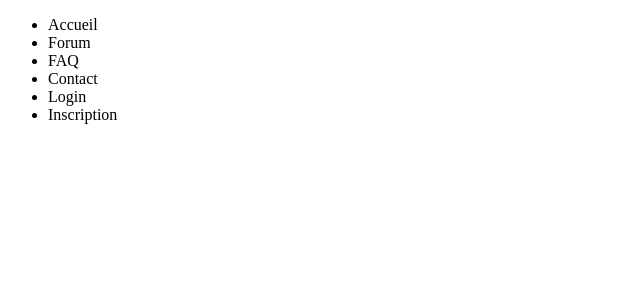
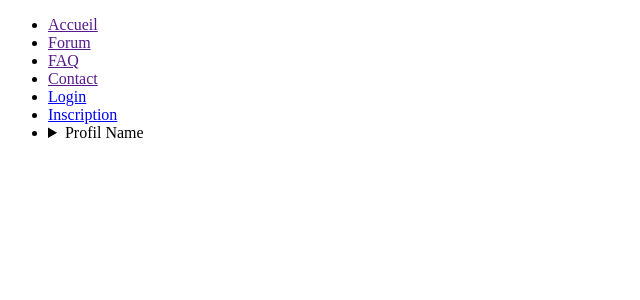
Before and after one commit to karima16/Projet_GestHostel, a PHP site: template Views/Pages/navigation.php in a window 1280 px wide. Shown: the top 300 px of the page, without its empty margins (0-640 px from the left). Run offline with PHP 8.4, Linux system fonts and the light colour scheme; the template is opened without the code that fills it, so the values that code supplies are empty.

Commit message:
navbar +- fini

```diff
--- a/Views/Pages/navigation.php
+++ b/Views/Pages/navigation.php
@@ -3,14 +3,40 @@
 <nav id="navigation">
 
 	<ul>
-		<li>Accueil</li>
-		<li>Forum</li>
-		<li>FAQ</li>
-		<li>Contact</li>
-		<li class="separation">Login</li>
-		<li>Inscription</li>
+		<li class="navigation"><a href="">Accueil</a></li>
+		<li class="navigation"><a href="">Forum</a></li>
+		<li class="navigation"><a href="">FAQ</a></li>
+		<li class="navigation"><a href="">Contact</a></li>
+		<li class="login navigation" ><a href="#">Login</a></li>
+		<li class="login navigation"><a href="#">Inscription</a></li>
+		<li id="profil">
+			<details>
+			    <summary>Profil Name</summary>
+			    <li><a href="">Profil User</a></li>
+				<li><a href="">Historique</a></li>
+				<li><a href="">Admin</a></li>
+				<li><a href="">disconnection</a></li>
+			</details>
+		</li>
 
 	</ul>
 
 
 </nav>
+
+<script>
+	$(function(){
+		$('.login').click(function(){
+
+			if ($('#profil').css('display') == 'none') {
+				$('#profil').css('display','block');
+				$('.login').css('display','none')
+			}
+			else{
+				$('#profil').css('display','none');
+			}
+
+		})
+	})
+
+</script>
```
